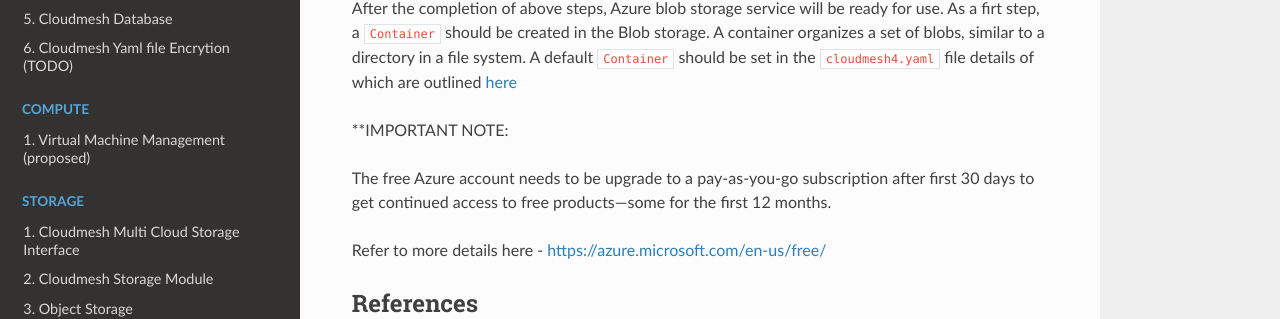
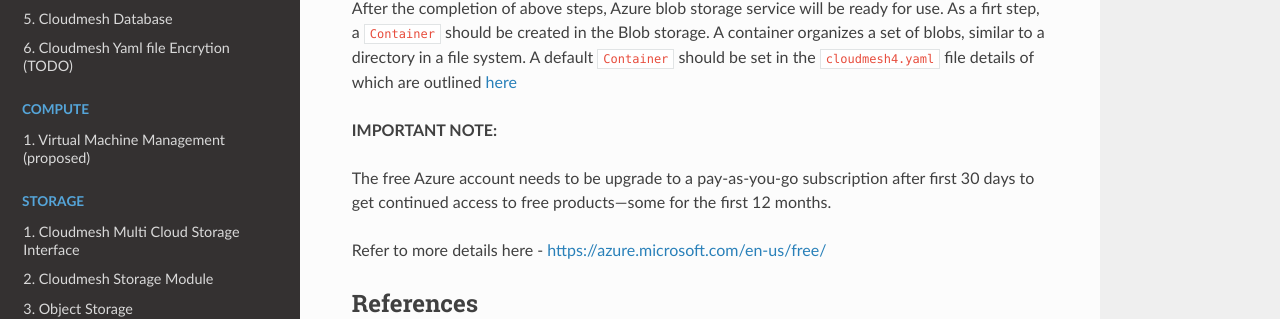
Before and after one commit to xiaoyue10131748/cloudmesh-manual, a Sphinx documentation site: the page built from docs-source/source/accounts/azureblob-storage.md, in a window 1280 px wide and 900 px high, scrolled down 1919 px. Shown: the part 380-699 px from the top of the window. Built offline with Sphinx 7.4.7 and the Read the Docs theme 2.0.0, drawn with Linux system fonts in a browser that asks for light colours; pages that are not in the unit, such as notebooks, are missing from menus.

```diff
--- a/docs-source/source/accounts/azureblob-storage.md
+++ b/docs-source/source/accounts/azureblob-storage.md
@@ -54,7 +54,7 @@ A default `Container` should be set in the `cloudmesh4.yaml` file details  of
 which are outlined
 [here](https://github.com/cloudmesh/cloudmesh-manual/blob/master/docs-source/source/configuration/configuration.md)
 
-**IMPORTANT NOTE:
+**IMPORTANT NOTE:**
 
 The free Azure account needs to be upgrade to a pay-as-you-go subscription
 after first 30 days to get continued access to free products—some for the
```
